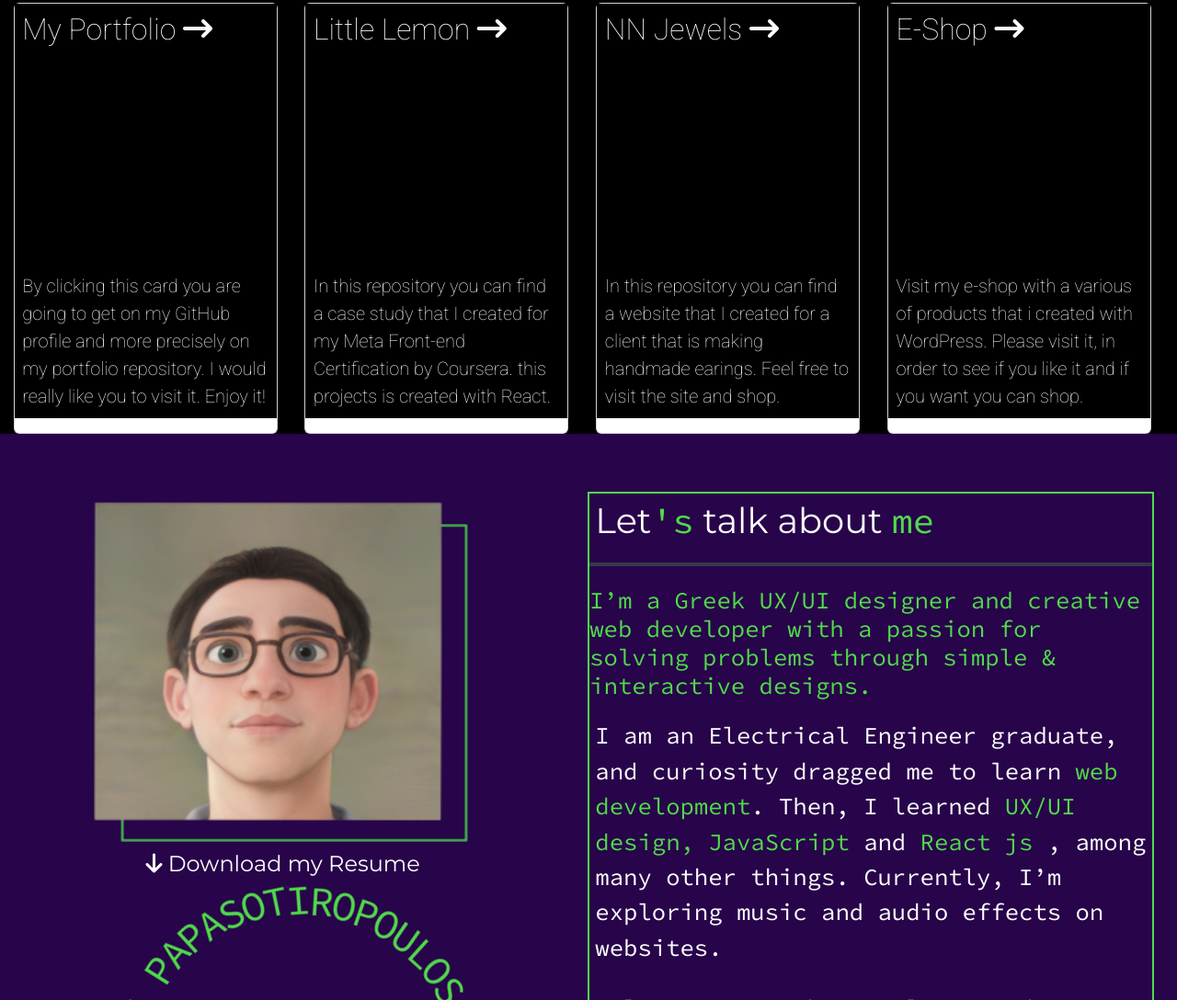
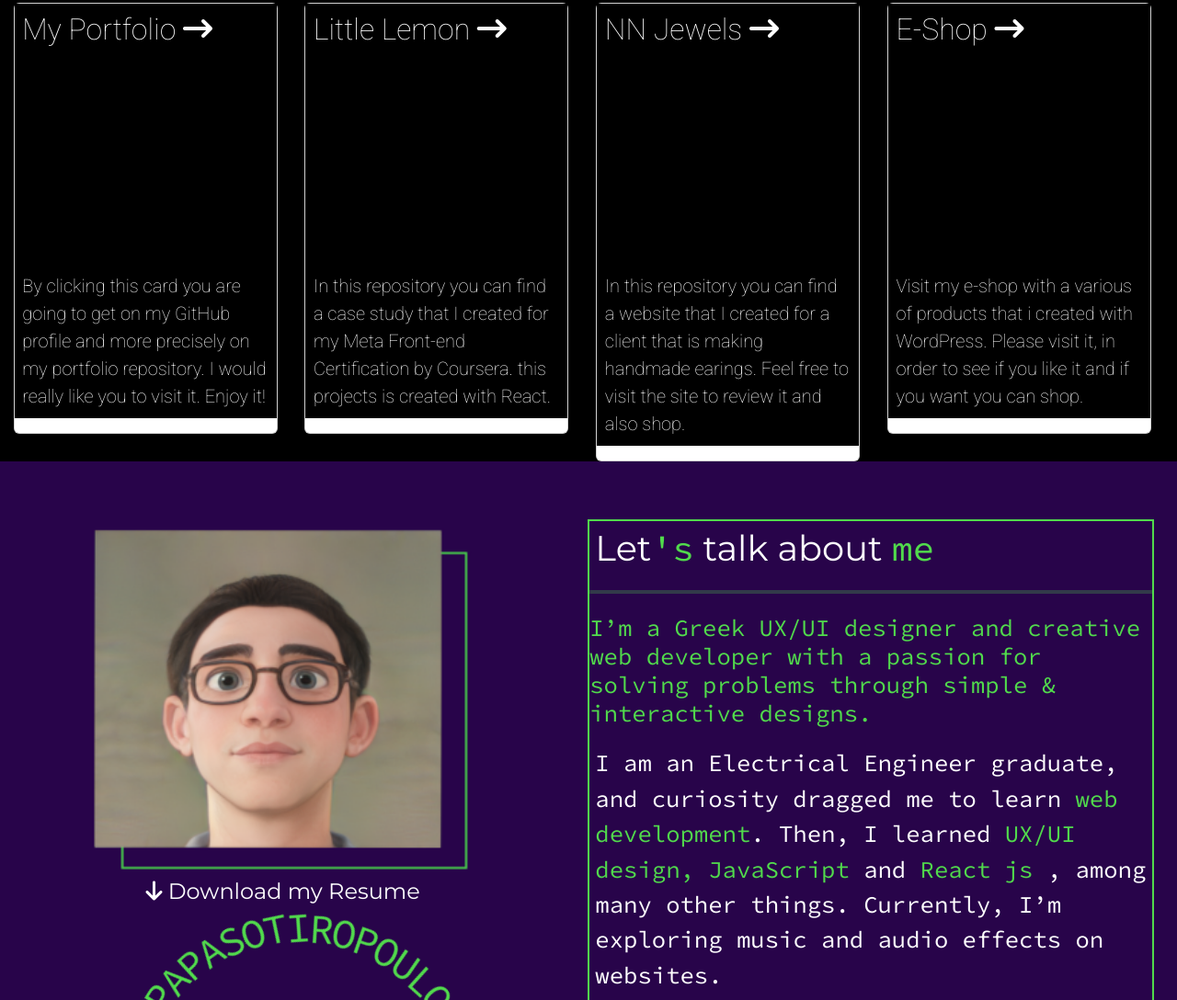
Before and after one commit to StevePapasot/MY-PORTFOLIO, a plain HTML site: page index.html in a window 1280 px wide. Shown: the part 2205-3293 px from the top of the page at 92% size. Drawn offline with nearby package versions, Linux system fonts and the light colour scheme.

Commit message:
New entry

```diff
--- a/index.html
+++ b/index.html
@@ -291,7 +291,7 @@
                 </h2>
                 <p>
                   In this repository you can find a website that I created
-                  for a client that is making handmade earings. Feel free to visit the site and shop.
+                  for a client that is making handmade earings. Feel free to visit the site to review it and also shop.
                 </p>
               </div></a
             >
```
Also changed, not shown: Images/Screenshot_1.png (added).
